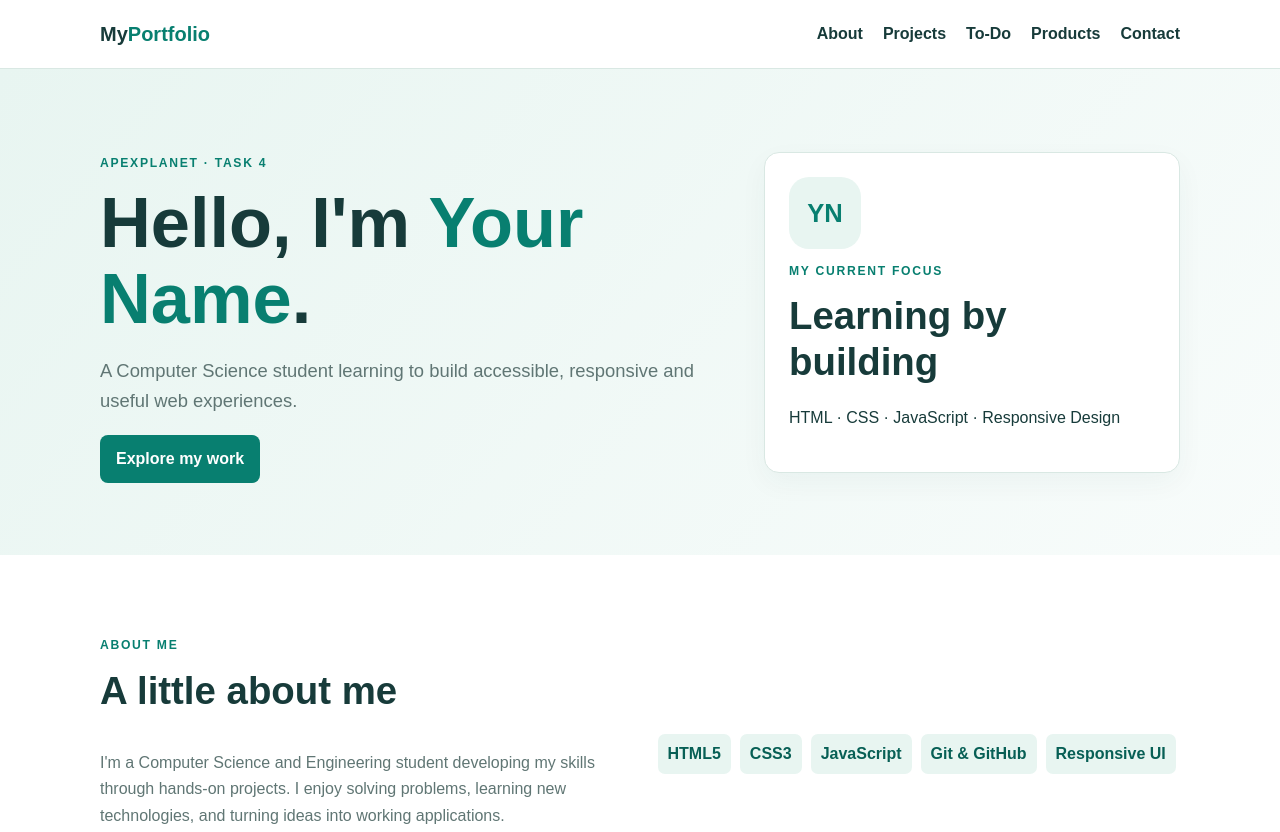
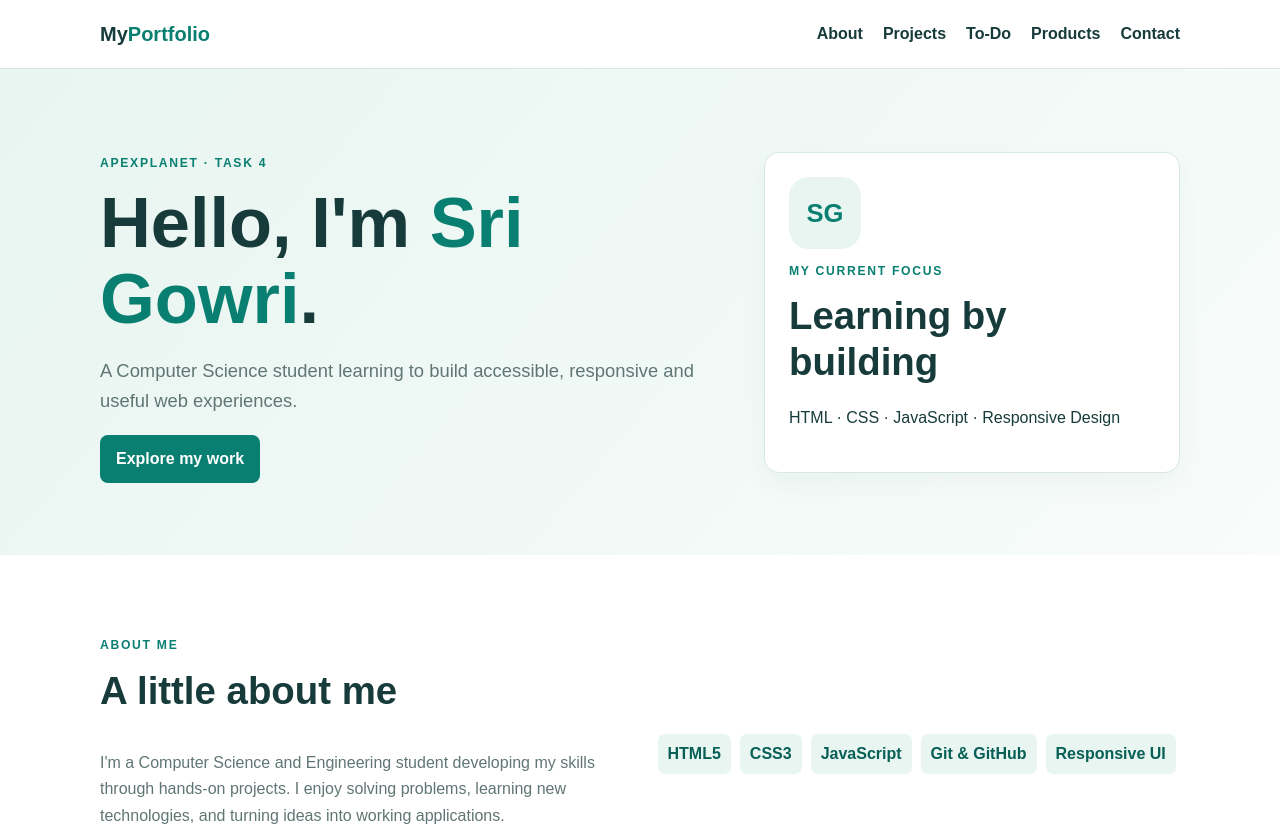
Before and after one commit to SriGowri73/ApexPlanet, a plain HTML site: page apexplanet_task4/apexplanet_task4/index.html in a window 1280 px wide. Shown: the top 832 px of the page. Drawn offline with Linux system fonts and the light colour scheme.

Commit message:
Update index.html

```diff
--- a/apexplanet_task4/apexplanet_task4/index.html
+++ b/apexplanet_task4/apexplanet_task4/index.html
@@ -3,7 +3,7 @@
 <body>
 <header><nav class="nav"><a class="logo" href="#home">My<span>Portfolio</span></a><button id="menuBtn" aria-label="Toggle navigation">☰</button><div id="navLinks"><a href="#about">About</a><a href="#projects">Projects</a><a href="#todo">To-Do</a><a href="#products">Products</a><a href="#contact">Contact</a></div></nav></header>
 <main>
-<section id="home" class="hero"><div class="wrap hero-grid"><div><p class="eyebrow">APEXPLANET · TASK 4</p><h1>Hello, I'm <span>Your Name</span>.</h1><p class="lead">A Computer Science student learning to build accessible, responsive and useful web experiences.</p><a class="btn" href="#projects">Explore my work</a></div><div class="intro-card"><div class="avatar">YN</div><p class="eyebrow">MY CURRENT FOCUS</p><h2>Learning by building</h2><p>HTML · CSS · JavaScript · Responsive Design</p></div></div></section>
+<section id="home" class="hero"><div class="wrap hero-grid"><div><p class="eyebrow">APEXPLANET · TASK 4</p><h1>Hello, I'm <span>Sri Gowri</span>.</h1><p class="lead">A Computer Science student learning to build accessible, responsive and useful web experiences.</p><a class="btn" href="#projects">Explore my work</a></div><div class="intro-card"><div class="avatar">SG</div><p class="eyebrow">MY CURRENT FOCUS</p><h2>Learning by building</h2><p>HTML · CSS · JavaScript · Responsive Design</p></div></div></section>
 <section id="about" class="wrap section"><p class="eyebrow">ABOUT ME</p><h2>A little about me</h2><div class="two-col"><p>I'm a Computer Science and Engineering student developing my skills through hands-on projects. I enjoy solving problems, learning new technologies, and turning ideas into working applications.</p><div class="skills"><span>HTML5</span><span>CSS3</span><span>JavaScript</span><span>Git & GitHub</span><span>Responsive UI</span></div></div></section>
 <section id="projects" class="soft"><div class="wrap section"><p class="eyebrow">SELECTED WORK</p><h2>Projects</h2><div class="cards"><article><b class="num">01</b><h3>Web Basics Page</h3><p>A styled webpage demonstrating HTML structure, CSS and a JavaScript alert.</p><small>HTML · CSS · JS</small></article><article><b class="num">02</b><h3>Contact Form & To-Do List</h3><p>A validated form and a dynamic task list using DOM manipulation.</p><small>Forms · DOM</small></article><article><b class="num">03</b><h3>Quiz & API Explorer</h3><p>A responsive quiz and an interface that fetches public API data.</p><small>Fetch API · Media Queries</small></article></div></div></section>
 <section id="todo" class="wrap section"><p class="eyebrow">TASK ORGANIZER</p><h2>To-Do List</h2><p class="muted">Tasks are saved in your browser using Local Storage.</p><form id="todoForm" class="todo-form"><input id="todoInput" placeholder="Add a task..." maxlength="120" required aria-label="New task"><button class="btn">Add task</button></form><ul id="todoList" class="todo-list"></ul></section>
```
